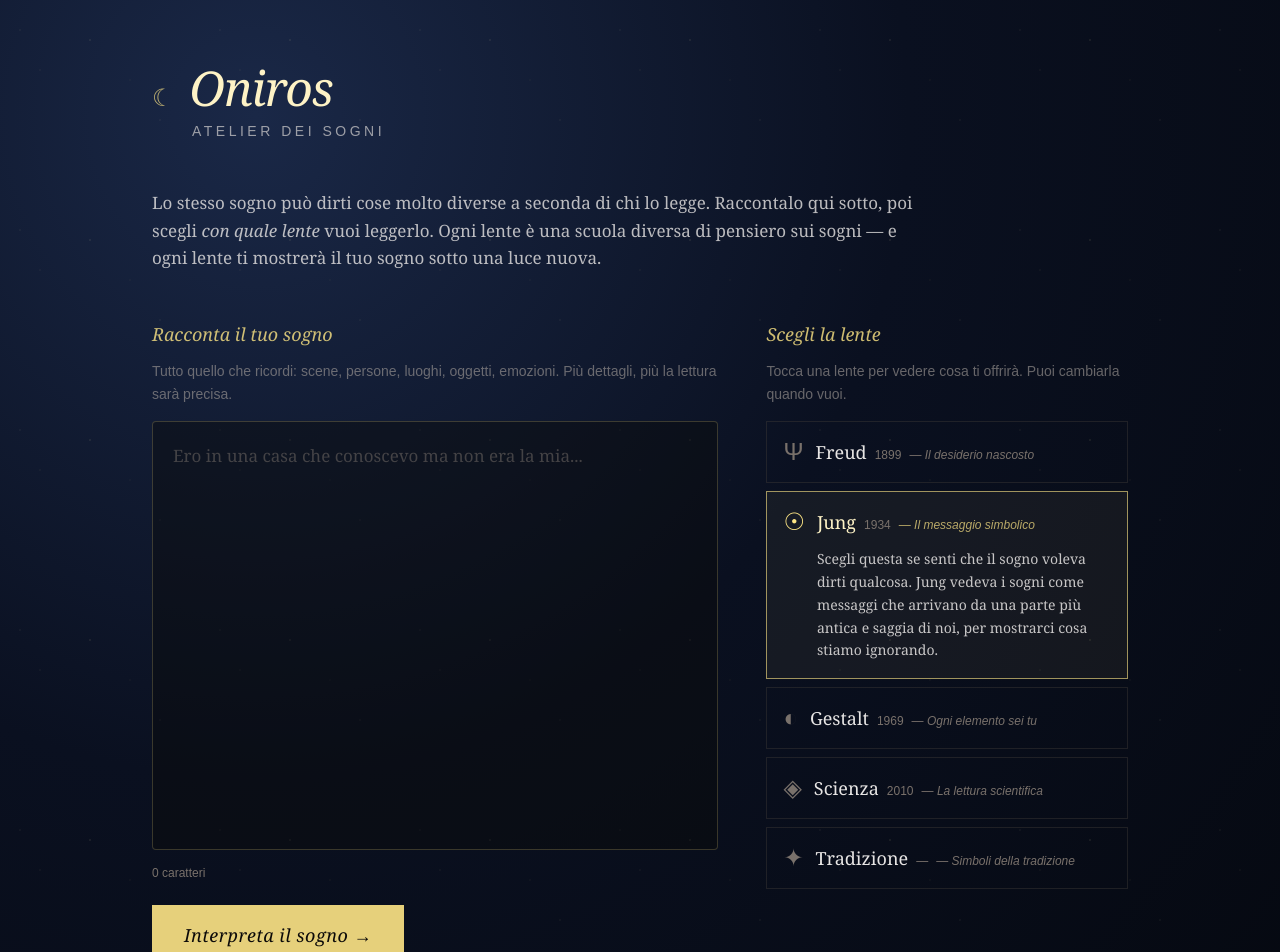
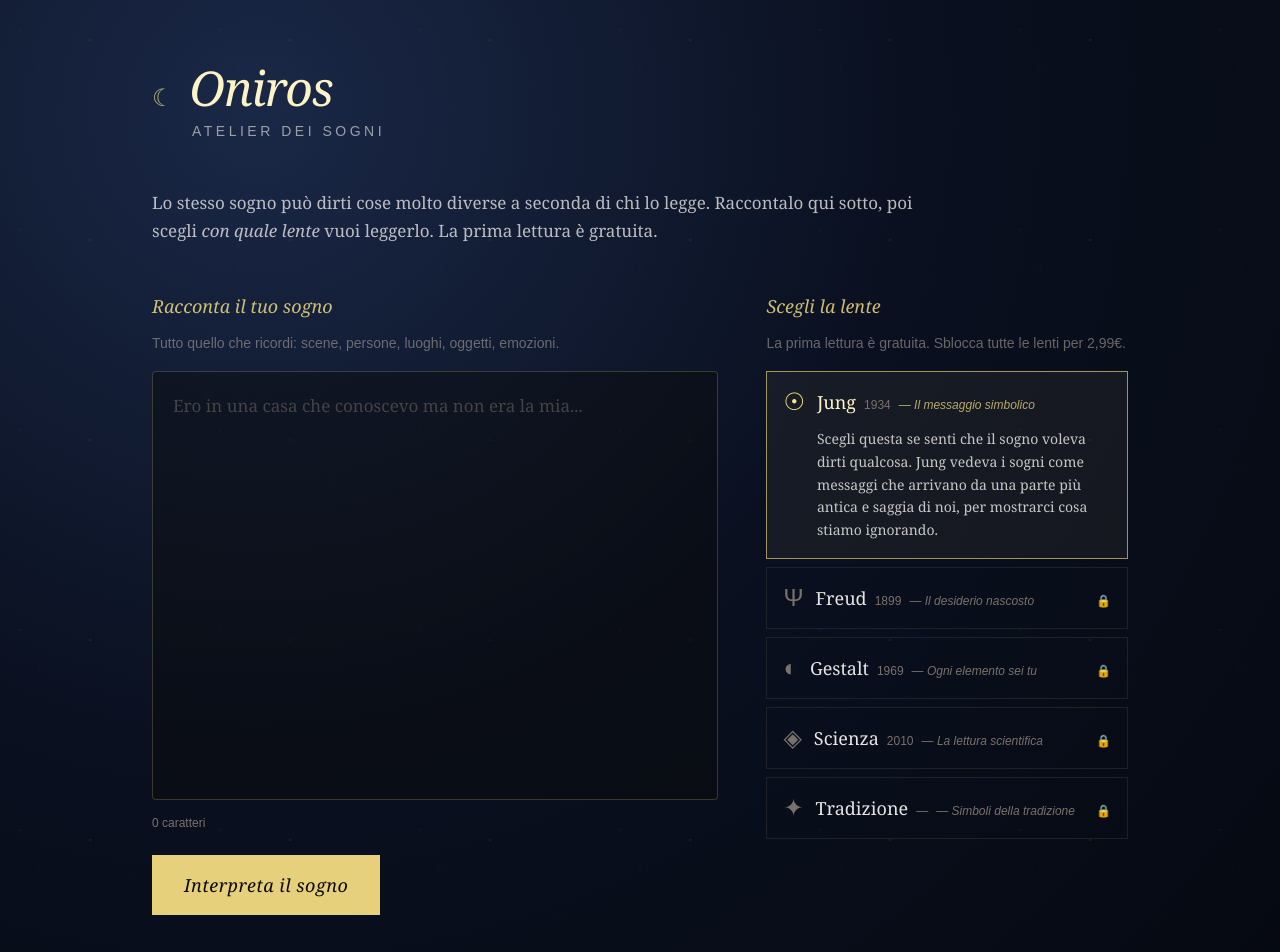
Before and after one commit to Onirosapp/oniros, a Next.js app: page / in a window 1280 px wide. Shown: the top 952 px of the page. Built offline with nearby package versions, Linux system fonts and the light colour scheme.

Commit message:
Paywall: Jung gratis, altre 4 lenti a 2,99€

```diff
--- a/app/page.js
+++ b/app/page.js
@@ -1,8 +1,18 @@
 'use client';
 
-import React, { useState } from 'react';
+import React, { useState, useEffect } from 'react';
 
 const LENSES = [
+  {
+    id: 'jung',
+    name: 'Jung',
+    year: '1934',
+    tagline: 'Il messaggio del tuo profondo',
+    short: 'Il messaggio simbolico',
+    whenToChoose: 'Scegli questa se senti che il sogno voleva dirti qualcosa. Jung vedeva i sogni come messaggi che arrivano da una parte più antica e saggia di noi, per mostrarci cosa stiamo ignorando.',
+    glyph: '☉',
+    free: true,
+  },
   {
     id: 'freud',
     name: 'Freud',
@@ -11,15 +21,7 @@ const LENSES = [
     short: 'Il desiderio nascosto',
     whenToChoose: 'Scegli questa se vuoi capire cosa il tuo sogno sta cercando di nascondere. Freud pensava che i sogni camuffassero desideri che non vogliamo ammettere nemmeno a noi stessi.',
     glyph: 'Ψ',
-  },
-  {
-    id: 'jung',
-    name: 'Jung',
-    year: '1934',
-    tagline: 'Il messaggio del tuo profondo',
-    short: 'Il messaggio simbolico',
-    whenToChoose: 'Scegli questa se senti che il sogno voleva dirti qualcosa. Jung vedeva i sogni come messaggi che arrivano da una parte più antica e saggia di noi, per mostrarci cosa stiamo ignorando.',
-    glyph: '☉',
+    free: false,
   },
   {
     id: 'gestalt',
@@ -27,8 +29,9 @@ const LENSES = [
     year: '1969',
     tagline: 'Tutti i personaggi sei tu',
     short: 'Ogni elemento sei tu',
-    whenToChoose: 'Scegli questa per una lettura diretta e concreta. Nella Gestalt tutto ciò che appare nel sogno — persone, animali, luoghi — è una parte di te che stai ignorando o respingendo.',
+    whenToChoose: 'Scegli questa per una lettura diretta e concreta. Nella Gestalt tutto ciò che appare nel sogno è una parte di te che stai ignorando o respingendo.',
     glyph: '◐',
+    free: false,
   },
   {
     id: 'cognitivo',
@@ -38,6 +41,7 @@ const LENSES = [
     short: 'La lettura scientifica',
     whenToChoose: 'Scegli questa se vuoi una spiegazione basata sulle neuroscienze, senza misticismi. Il sogno come elaborazione di memoria ed emozioni, non come messaggio in codice.',
     glyph: '◈',
+    free: false,
   },
   {
     id: 'simbolico',
@@ -47,6 +51,7 @@ const LENSES = [
     short: 'Simboli della tradizione',
     whenToChoose: 'Scegli questa per la lettura più ludica e antica. Serpenti, acqua, denti che cadono: cosa dicevano i libri di interpretazione dei sogni prima della psicologia.',
     glyph: '✦',
+    free: false,
   },
 ];
 
@@ -59,16 +64,40 @@ export default function Oniros() {
   const [stage, setStage] = useState('input');
   const [feedback, setFeedback] = useState('');
   const [feedbackSent, setFeedbackSent] = useState(false);
+  const [paid, setPaid] = useState(false);
+  const [hasUsedFreeLens, setHasUsedFreeLens] = useState(false);
+
+  const currentLens = LENSES.find(l => l.id === selectedLens);
+  const isLensLocked = !currentLens.free && !paid;
+
+  const handleCheckout = async () => {
+    try {
+      const response = await fetch('/api/checkout', {
+        method: 'POST',
+        headers: { 'Content-Type': 'application/json' },
+        body: JSON.stringify({}),
+      });
+      const data = await response.json();
+      if (data.url) window.location.href = data.url;
+    } catch (e) {
+      setError('Errore nel pagamento. Riprova.');
+    }
+  };
 
   const interpret = async () => {
     if (dream.trim().length < 30) {
       setError('Racconta il sogno con più dettaglio — almeno qualche frase.');
       return;
     }
+    if (isLensLocked) {
+      setError('Sblocca tutte le lenti per leggere questa interpretazione.');
+      return;
+    }
     setError('');
     setLoading(true);
     setStage('result');
     setInterpretation('');
+    if (currentLens.free) setHasUsedFreeLens(true);
 
     try {
       const response = await fetch('/api/interpret', {
@@ -97,9 +126,10 @@ export default function Oniros() {
     setDream('');
     setFeedback('');
     setFeedbackSent(false);
+    setPaid(false);
+    setHasUsedFreeLens(false);
+    setSelectedLens('jung');
   };
-
-  const currentLens = LENSES.find(l => l.id === selectedLens);
 
   const renderInterpretation = (text) => {
     if (!text) return null;
@@ -153,18 +183,17 @@ export default function Oniros() {
               <p className="text-stone-200/80 text-[17px] leading-relaxed" style={{ fontFamily: 'Georgia, serif' }}>
                 Lo stesso sogno può dirti cose molto diverse a seconda di chi lo legge.
                 Raccontalo qui sotto, poi scegli <em>con quale lente</em> vuoi leggerlo.
-                Ogni lente è una scuola diversa di pensiero sui sogni — e ogni lente ti mostrerà il tuo sogno sotto una luce nuova.
+                La prima lettura è gratuita.
               </p>
             </div>
 
             <div className="grid md:grid-cols-5 gap-8 md:gap-12">
               <div className="md:col-span-3">
-                <div className="block">
                 <span className="block italic text-amber-200/80 text-lg mb-3" style={{ fontFamily: 'Georgia, serif' }}>
                   Racconta il tuo sogno
                 </span>
                 <span className="block text-stone-400/60 text-sm mb-4 leading-relaxed">
-                    Tutto quello che ricordi: scene, persone, luoghi, oggetti, emozioni. Più dettagli, più la lettura sarà precisa.
+                  Tutto quello che ricordi: scene, persone, luoghi, oggetti, emozioni.
                 </span>
                 <textarea
                   value={dream}
@@ -178,15 +207,14 @@ export default function Oniros() {
                   <span className="text-stone-500 text-xs">{dream.length} caratteri</span>
                   {error && <span className="text-red-300/80 text-sm italic">{error}</span>}
                 </div>
-                </div>
 
                 <button
                   onClick={interpret}
-                  disabled={loading}
+                  disabled={loading || isLensLocked}
                   className="mt-6 bg-amber-200/90 hover:bg-amber-100 text-stone-950 px-8 py-4 text-lg tracking-wide transition-all disabled:opacity-50 italic"
                   style={{ fontFamily: 'Georgia, serif' }}
                 >
-                  Interpreta il sogno →
+                  Interpreta il sogno
                 </button>
               </div>
 
@@ -195,12 +223,12 @@ export default function Oniros() {
                   Scegli la lente
                 </span>
                 <span className="block text-stone-400/60 text-sm mb-4 leading-relaxed">
-                  Tocca una lente per vedere cosa ti offrirà. Puoi cambiarla quando vuoi.
+                  La prima lettura è gratuita. Sblocca tutte le lenti per 2,99€.
                 </span>
-
                 <div className="space-y-2">
                   {LENSES.map(lens => {
                     const active = selectedLens === lens.id;
+                    const locked = !lens.free && !paid;
                     return (
                       <button
                         key={lens.id}
@@ -224,10 +252,22 @@ export default function Oniros() {
                               <span className={`text-xs italic ${active ? 'text-amber-200/70' : 'text-stone-500'}`}>
                                 — {lens.short}
                               </span>
+                              {locked && (
+                                <span className="text-xs text-stone-600 ml-auto">🔒</span>
+                              )}
                             </div>
                             {active && (
                               <div className="mt-3 text-stone-200/85 text-sm leading-relaxed" style={{ fontFamily: 'Georgia, serif' }}>
                                 {lens.whenToChoose}
+                                {locked && (
+                                  <button
+                                    onClick={handleCheckout}
+                                    className="mt-3 block w-full bg-amber-200/90 hover:bg-amber-100 text-stone-950 px-4 py-2 text-sm italic transition-all text-center"
+                                    style={{ fontFamily: 'Georgia, serif' }}
+                                  >
+                                    Sblocca tutte le lenti — 2,99€
+                                  </button>
+                                )}
                               </div>
                             )}
                           </div>
@@ -275,22 +315,44 @@ export default function Oniros() {
               <div>
                 {renderInterpretation(interpretation)}
 
+                {hasUsedFreeLens && !paid && (
+                  <div className="mt-10 p-6 border border-amber-200/20 bg-amber-200/5">
+                    <p className="text-amber-100 italic text-lg mb-1" style={{ fontFamily: 'Georgia, serif' }}>
+                      Hai letto una lente. Ne restano quattro.
+                    </p>
+                    <p className="text-stone-400 text-sm mb-4" style={{ fontFamily: 'Georgia, serif' }}>
+                      Freud, Gestalt, Scienza e Tradizione leggono lo stesso sogno in modi completamente diversi. Sblocca tutte le lenti per 2,99€.
+                    </p>
+                    <button
+                      onClick={handleCheckout}
+                      className="bg-amber-200/90 hover:bg-amber-100 text-stone-950 px-6 py-3 italic transition-all"
+                      style={{ fontFamily: 'Georgia, serif' }}
+                    >
+                      Sblocca tutte le lenti — 2,99€
+                    </button>
+                  </div>
+                )}
+
                 <div className="mt-12 pt-8 border-t border-amber-200/20 flex flex-wrap gap-4">
                   <button
                     onClick={reset}
                     className="italic text-amber-200/80 hover:text-amber-100 transition-colors"
                     style={{ fontFamily: 'Georgia, serif' }}
                   >
-                    ← Un altro sogno
+                    Un altro sogno
                   </button>
+                  {paid && (
+                    <>
                       <span className="text-stone-600">·</span>
                       <button
                         onClick={() => { setStage('input'); setInterpretation(''); }}
                         className="italic text-amber-200/80 hover:text-amber-100 transition-colors"
                         style={{ fontFamily: 'Georgia, serif' }}
                       >
-                    Leggi lo stesso sogno con un&apos;altra lente
+                        Leggi con un&apos;altra lente
                       </button>
+                    </>
+                  )}
                 </div>
               </div>
             )}
@@ -343,9 +405,7 @@ export default function Oniros() {
           <div className="text-stone-500 text-xs tracking-[0.3em] uppercase italic mb-2">
             Oniros · svago e curiosità — non consulenza clinica
           </div>
-
           <a href="mailto:onirosapp@gmail.com" className="text-stone-600 text-xs hover:text-stone-400 transition-colors">onirosapp@gmail.com</a>
-
         </footer>
       </div>
     </div>
```
Lines whose indentation alone changed are shown as unchanged.
